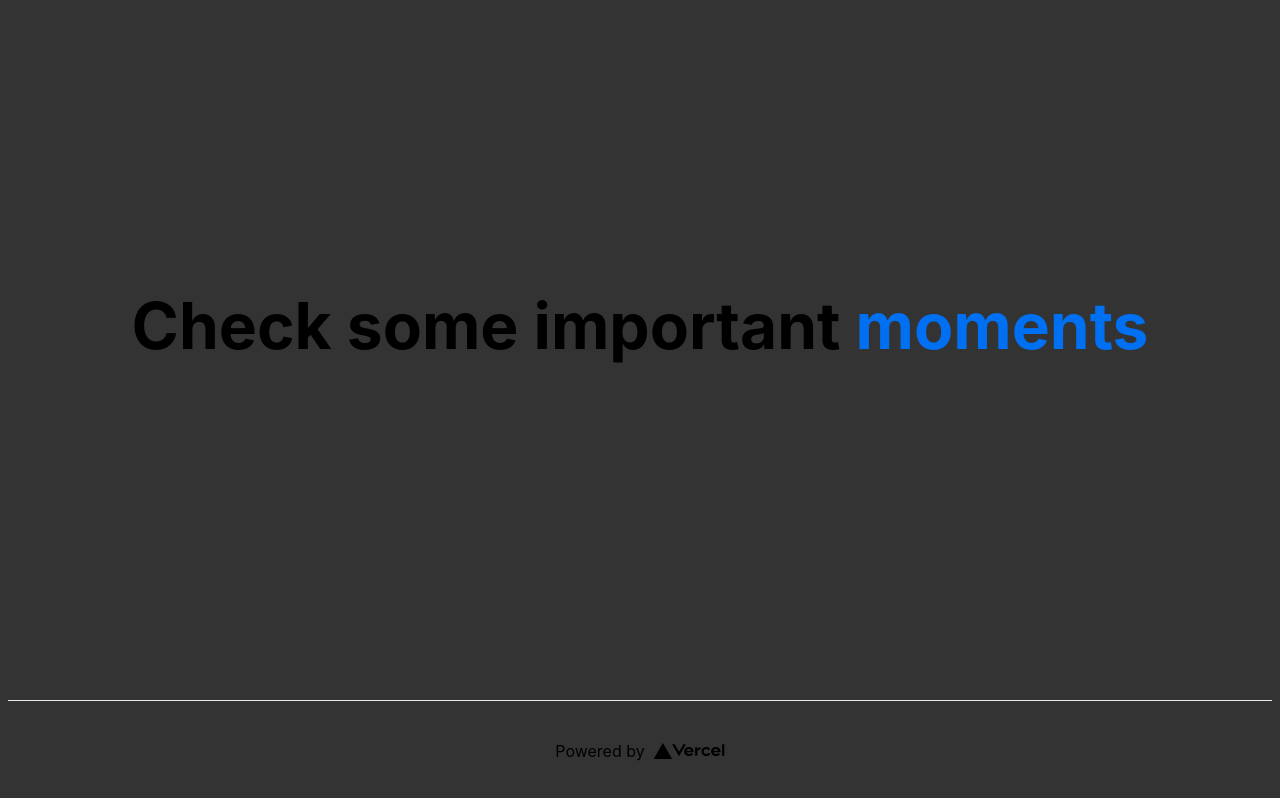
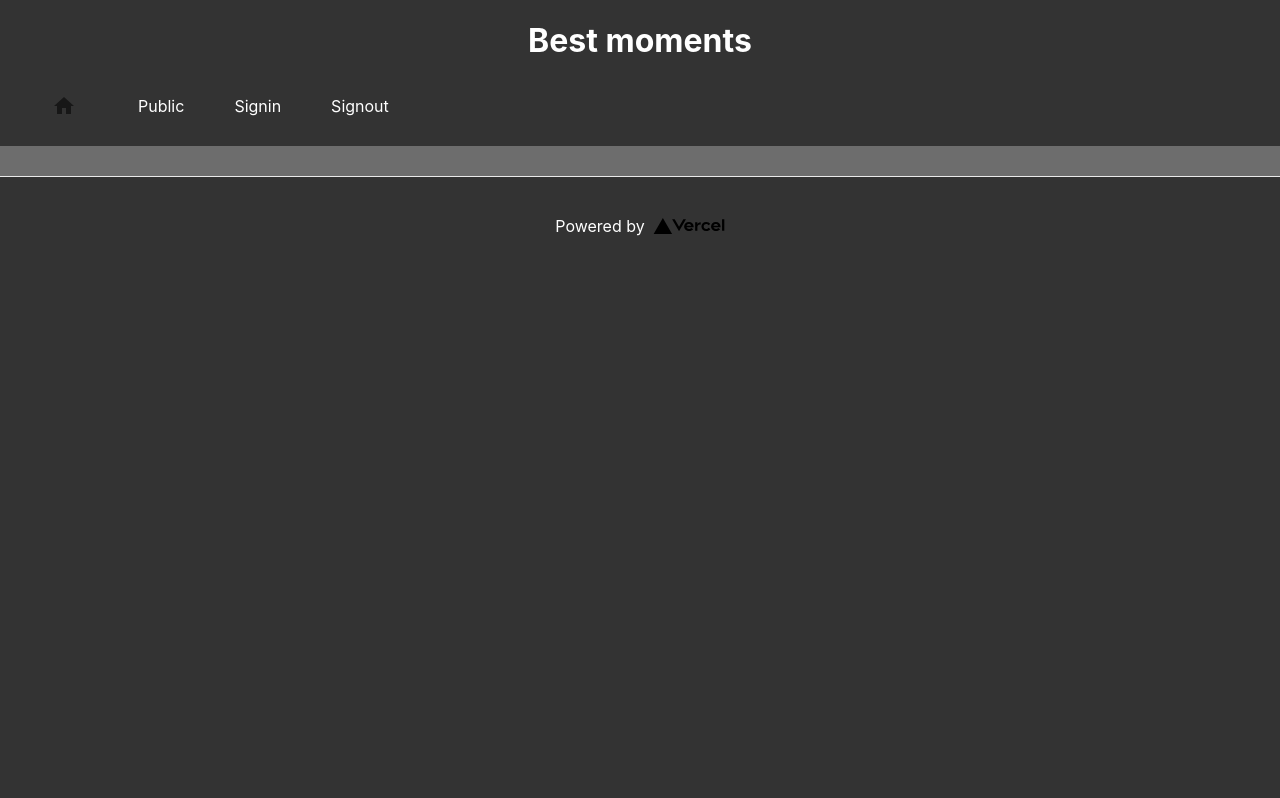
Before and after one commit to ludob78/nextjs-ts-scaffold, a Next.js app: page / in a window 1280 px wide. Built offline with nearby package versions, Linux system fonts and the light colour scheme.

Commit message:
optimize UI

```diff
--- /dev/null
+++ b/components/Footer.tsx
@@ -0,0 +1,25 @@
+import React, { ReactElement } from 'react'
+import Image from 'next/image';
+
+interface Props {
+
+}
+
+function Footer({}: Props): ReactElement {
+    return (
+        <footer  className={"footer"}>
+        <a
+          href="https://vercel.com?utm_source=create-next-app&utm_medium=default-template&utm_campaign=create-next-app"
+          target="_blank"
+          rel="noopener noreferrer"
+        >
+          Powered by{' '}
+          <span className={"logo"}>
+            <Image src="/vercel.svg" alt="Vercel Logo" width={72} height={16} />
+          </span>
+        </a>
+      </footer>
+    )
+}
+
+export default Footer
--- /dev/null
+++ b/components/Layout.tsx
@@ -0,0 +1,31 @@
+import React, { ReactElement } from 'react'
+import styled, { ThemeProvider } from 'styled-components';
+import { themes } from '@styles/variables';
+import { GlobalStyle } from '@styles/global';
+import Drawer from '@material-ui/core/Drawer';
+import TopHeader from './TopHeader';
+import Footer from './Footer';
+const LayoutStyled = styled.div`
+background-color:${props => props.theme.panel.color};
+padding-bottom:30px;
+`
+
+interface Props {
+    children:ReactElement;
+}
+
+function Layout({children}: Props): ReactElement {
+    return (
+    <ThemeProvider theme={themes}>
+        <GlobalStyle />
+        <TopHeader />
+        <Drawer></Drawer>
+        <LayoutStyled >
+            {children}
+        </LayoutStyled>
+        <Footer />
+    </ThemeProvider>
+    )
+}
+
+export default Layout
--- /dev/null
+++ b/components/Navigation.tsx
@@ -0,0 +1,29 @@
+import React, { ReactElement } from 'react'
+import Link from 'next/link';
+import IconButton from "@material-ui/core/IconButton";
+import Home from "@material-ui/icons/Home";
+import { themes } from '@styles/variables';
+interface Props {
+
+}
+const linksList = [
+    { href: "/moments", label: "Public" },
+    { href: "/signin", label: "Signin" },
+    { href: "/signout", label: "Signout" },
+]
+function Navigation({ }: Props): ReactElement {
+    return (
+        <nav>
+            <ul>
+                <li><Link href={"/"}>
+                        <IconButton aria-label="add to favorites">
+                            <Home color={themes.button.color} />
+                        </IconButton>
+                    </Link></li>
+                {linksList.map(link => <li><Link href={link.href}>{link.label}</Link></li>)}
+            </ul>
+        </nav>
+    )
+}
+
+export default Navigation
--- /dev/null
+++ b/components/Title.tsx
@@ -0,0 +1,15 @@
+import React, { ReactElement } from 'react'
+
+interface Props {
+
+}
+
+function Title({}: Props): ReactElement {
+    return (
+        <h1>
+            Best moments
+        </h1>
+    )
+}
+
+export default Title
--- /dev/null
+++ b/components/TopHeader.tsx
@@ -0,0 +1,18 @@
+import styled from 'styled-components'
+import React, { ReactElement } from 'react'
+import Navigation from './Navigation';
+import Title from './Title';
+interface Props {
+
+}
+
+function TopHeader({}: Props): ReactElement {
+    return (
+        <header>
+            <Title />
+            <Navigation />
+        </header>
+    )
+}
+
+export default TopHeader
--- a/pages/_app.tsx
+++ b/pages/_app.tsx
@@ -1,8 +1,10 @@
 // import '../styles/globals.css'
 import { AppProps } from 'next/app'
+import { GlobalStyle } from '@styles/global';
 
 function MyApp({ Component, pageProps }: AppProps) {
   return <Component {...pageProps} />
+
 }
 
 export default MyApp
--- a/pages/index.tsx
+++ b/pages/index.tsx
@@ -1,10 +1,9 @@
 import Head from 'next/head'
 import { useEffect, useState } from 'react';
-import Image from 'next/image'
-import styles from '../styles/Home.module.css'
-import {ThemeProvider} from 'styled-components';
-import { themes } from '@styles/variables';
-import {GlobalStyle} from '@styles/global';
+import Layout from '@components/Layout';
+// import styles from '../styles/Home.module.css'
+
+import { GlobalStyle } from '@styles/global';
 const Home = ({items}) => {
   const [isConnected, setIsConnected] = useState(true);
   useEffect(()=>{
@@ -13,70 +12,24 @@ const Home = ({items}) => {
     console.log(window.localStorage);
   })
   return (
-    <ThemeProvider theme={themes}>
-      <GlobalStyle />
-    <div className={styles.container}>
+
+    <Layout /* className={styles.container} */>
+      <div>
       <Head>
         <title>Welcome on Best Moments</title>
-        <meta name="description" content="Welcome on Best moments to review" />
+        <meta name="description" content="Remind you best moments" />
         <link rel="icon" href="/favicon.ico" />
       </Head>
 
-      <main className={styles.main}>
-        <h1 className={styles.title}>
-          Check some important <a href="/moments">moments</a>
-        </h1>
+      <main /* className={styles.main} */>
 
 {/*         <p className={styles.description}>
           Get started by editing{' '}
           <code className={styles.code}>pages/index.js</code>
         </p> */}
-
-        <div className={styles.grid}>
-          {/* <a href="https://nextjs.org/docs" className={styles.card}>
-            <h2>Documentation &rarr;</h2>
-            <p>Find in-depth information about Next.js features and API.</p>
-          </a>
-
-          <a href="https://nextjs.org/learn" className={styles.card}>
-            <h2>Learn &rarr;</h2>
-            <p>Learn about Next.js in an interactive course with quizzes!</p>
-          </a>
-
-          <a
-            href="https://github.com/vercel/next.js/tree/master/examples"
-            className={styles.card}
-          >
-            <h2>Examples &rarr;</h2>
-            <p>Discover and deploy boilerplate example Next.js projects.</p>
-          </a>
-
-          <a
-            href="https://vercel.com/new?utm_source=create-next-app&utm_medium=default-template&utm_campaign=create-next-app"
-            className={styles.card}
-          >
-            <h2>Deploy &rarr;</h2>
-            <p>
-              Instantly deploy your Next.js site to a public URL with Vercel.
-            </p>
-          </a> */}
-        </div>
       </main>
-
-      <footer className={styles.footer}>
-        <a
-          href="https://vercel.com?utm_source=create-next-app&utm_medium=default-template&utm_campaign=create-next-app"
-          target="_blank"
-          rel="noopener noreferrer"
-        >
-          Powered by{' '}
-          <span className={styles.logo}>
-            <Image src="/vercel.svg" alt="Vercel Logo" width={72} height={16} />
-          </span>
-        </a>
-      </footer>
-    </div>
-    </ThemeProvider>
+      </div>
+    </Layout>
   )
 }
 
--- a/styles/global.ts
+++ b/styles/global.ts
@@ -1,15 +1,33 @@
-import {createGlobalStyle} from 'styled-components';
+import { createGlobalStyle } from 'styled-components';
 
 export const GlobalStyle = createGlobalStyle`
 html,
 body {
   background-color: #333;
+  color:#fff;
+  // text-align:center;
   padding: 0;
   margin: 0;
   font-family: -apple-system, BlinkMacSystemFont, Segoe UI, Roboto, Oxygen,
     Ubuntu, Cantarell, Fira Sans, Droid Sans, Helvetica Neue, sans-serif;
+
+    & header{
+      & h1{
+        text-align:center;
+      }
+      & nav ul{
+        display:flex;
+        & li{
+          margin-right:50px;
+          align-self:center;
+        }
+      }
+    }
 }
-
+/* .item-moment{
+  margin: 20px !important;
+  max-width: 400px !important;
+} */
 a {
   color: inherit;
   text-decoration: none;
@@ -19,15 +37,10 @@ a {
   box-sizing: border-box;
 }
 
-.container {
-    min-height: 100vh;
-    padding: 0 0.5rem;
-    display: flex;
-    flex-direction: column;
-    justify-content: center;
-    align-items: center;
-    height: 100vh;
-  }
+li {
+  list-style-type:none;
+}
+
 
   .main {
     padding: 5rem 0;
@@ -90,14 +103,6 @@ a {
       Bitstream Vera Sans Mono, Courier New, monospace;
   }
 
-  .grid {
-    display: flex;
-    align-items: center;
-    justify-content: center;
-    flex-wrap: wrap;
-    max-width: 800px;
-    margin-top: 3rem;
-  }
 
   .card {
     margin: 1rem;
--- a/styles/variables.ts
+++ b/styles/variables.ts
@@ -8,7 +8,8 @@ export type ThemeDefinition = {
     "link"
     | "main"
     | "panel"
-    | "button";
+    | "button"
+    |"icon";
 
   export const themes: { [key in Theme]: ThemeDefinition } = {
     link: {
@@ -31,4 +32,9 @@ export type ThemeDefinition = {
       hover: '#e5cb2b',
       text: '#fff'
     },
+    icon: {
+      color: '#fff',
+      hover: '#333',
+      text:''
+    }
   };
```
Also changed, not shown: pages/moments/index.tsx (+8 -4 lines).
